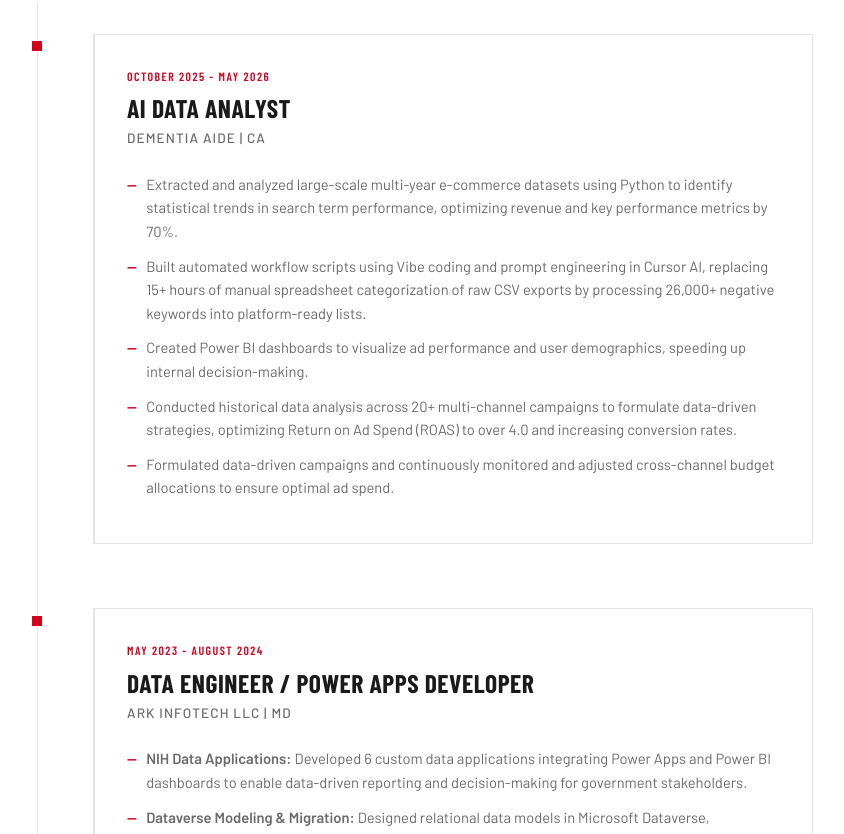
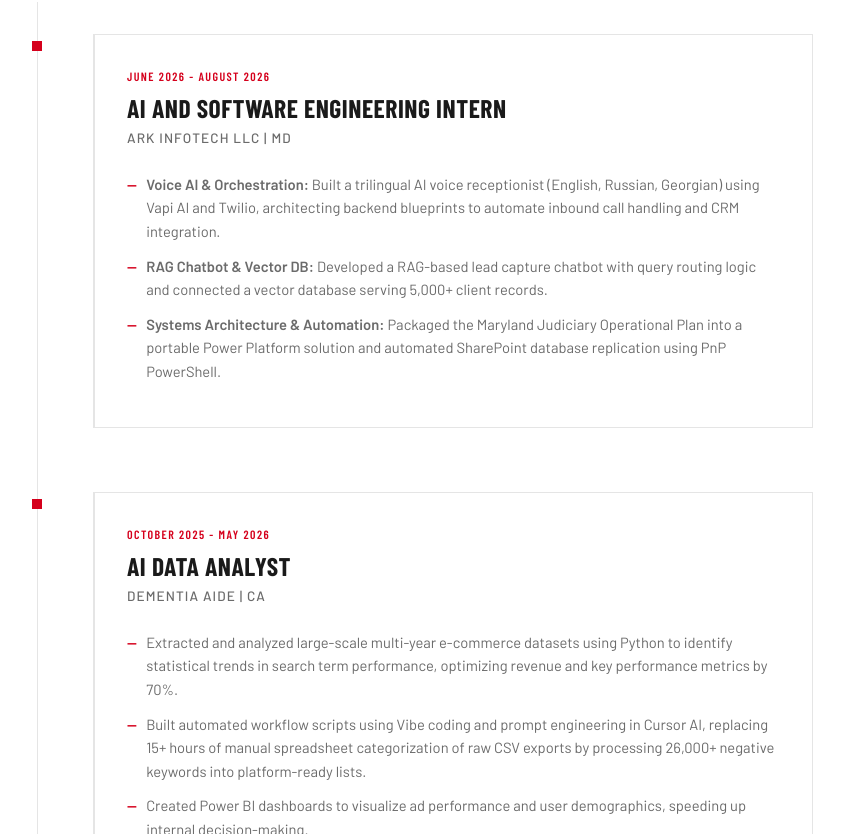
Before and after one commit to AshwinSanthanakrishnan/Ashwin-Portfolio, a Next.js app: page / in a window 1280 px wide. Shown: the part 3446-4280 px from the top of the page, without its empty margins (227-1071 px from the left). Built offline with nearby package versions, Linux system fonts and the light colour scheme; a web font is replaced by a local one.

Commit message:
Update resume knowledge base and add Ark Infotech AI internship experience

```diff
--- a/app/page.tsx
+++ b/app/page.tsx
@@ -719,6 +719,20 @@
           <div className="timeline-item">
             <div className="timeline-badge"></div>
             <div className="timeline-content glass-panel">
+              <span className="timeline-date">June 2026 - August 2026</span>
+              <h3>AI and Software Engineering Intern</h3>
+              <span className="timeline-company">Ark Infotech LLC | MD</span>
+              <ul>
+                <li><strong>Voice AI & Orchestration:</strong> Built a trilingual AI voice receptionist (English, Russian, Georgian) using Vapi AI and Twilio, architecting backend blueprints to automate inbound call handling and CRM integration.</li>
+                <li><strong>RAG Chatbot & Vector DB:</strong> Developed a RAG-based lead capture chatbot with query routing logic and connected a vector database serving 5,000+ client records.</li>
+                <li><strong>Systems Architecture & Automation:</strong> Packaged the Maryland Judiciary Operational Plan into a portable Power Platform solution and automated SharePoint database replication using PnP PowerShell.</li>
+              </ul>
+            </div>
+          </div>
+
+          <div className="timeline-item">
+            <div className="timeline-badge"></div>
+            <div className="timeline-content glass-panel">
               <span className="timeline-date">October 2025 - May 2026</span>
               <h3>AI Data Analyst</h3>
               <span className="timeline-company">Dementia Aide | CA</span>
```
Also changed, not shown: 2 other files (tests, documents, lock files or other folders).
